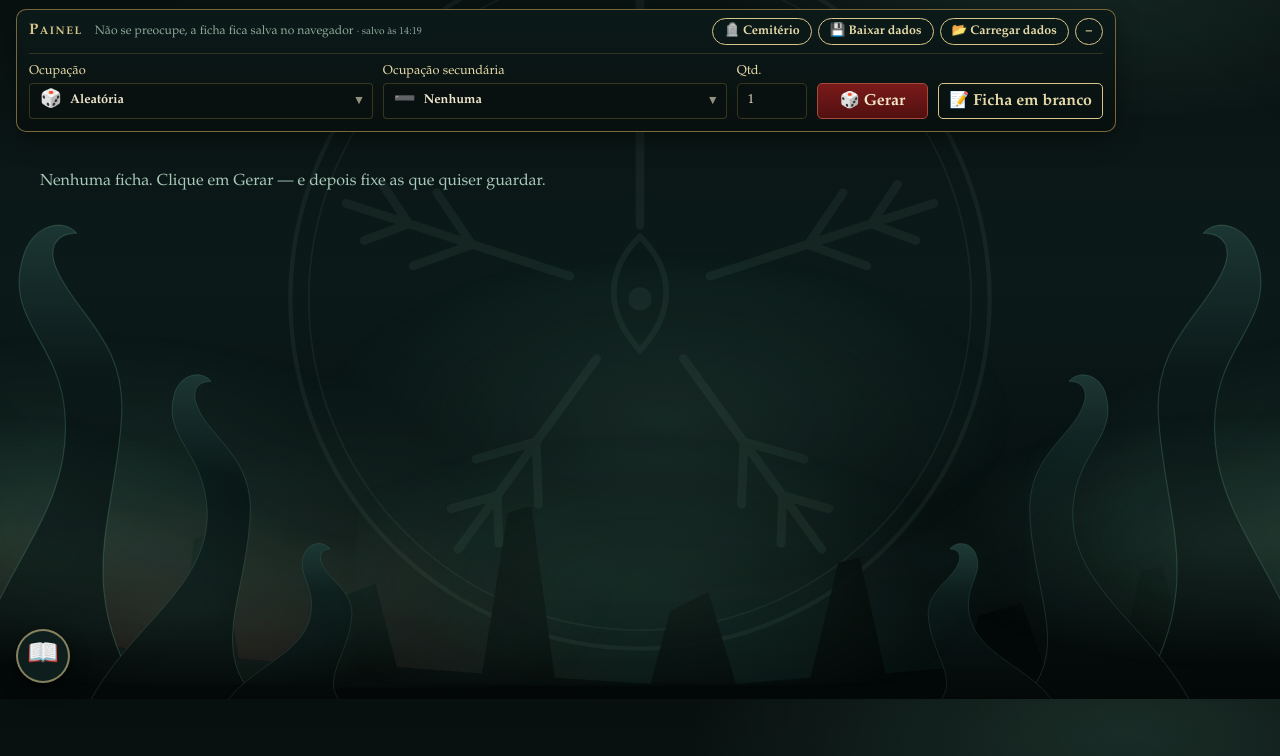
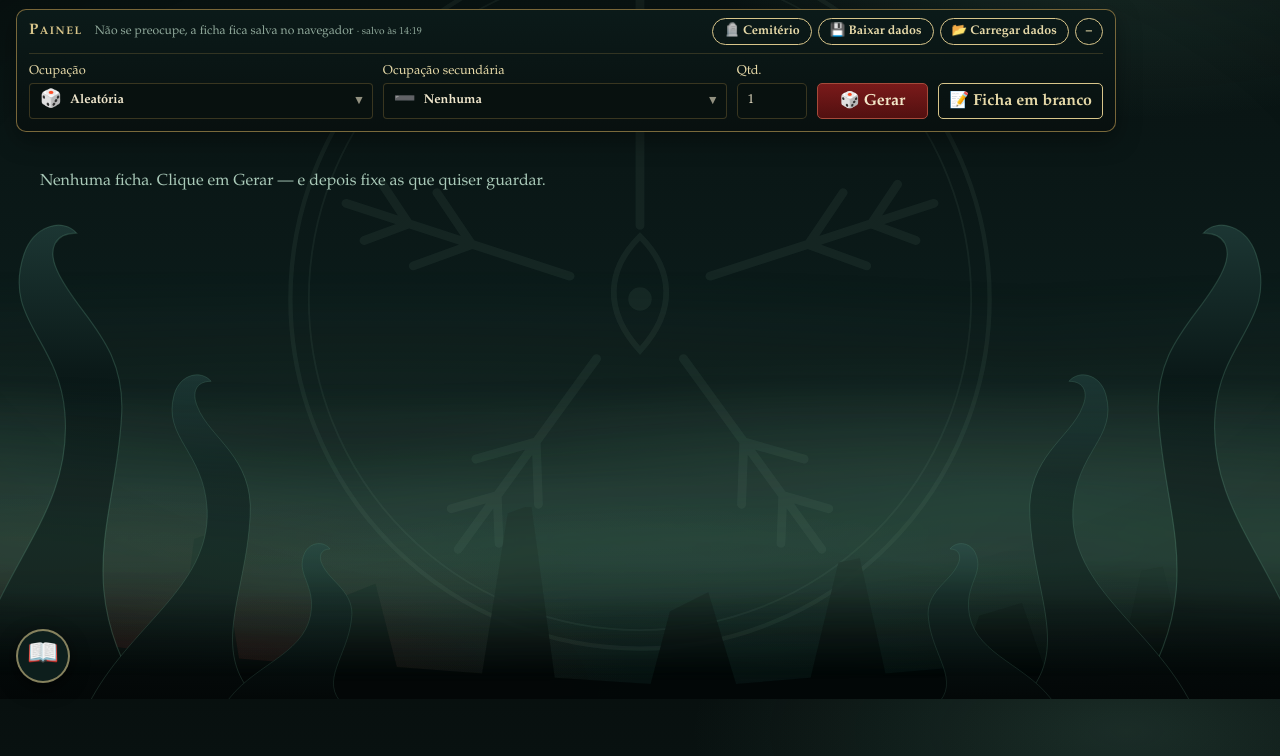
Before and after one commit to nautah01/Ficha-do-investigador, a plain HTML site: page index.html in a window 1280 px wide. Shown: the part 101-857 px from the top of the page. Drawn offline with Linux system fonts and the light colour scheme.

Commit message:
Add files via upload

```diff
--- a/index.html
+++ b/index.html
@@ -140,11 +140,11 @@ body.mobile #desk button.addb,body.mobile #desk button.ftg{min-height:40px;font-
 .atmo .tent{position:absolute;bottom:-6px;height:78vh;width:auto}
 .atmo .tent.tl{left:-1.5vw}
 .atmo .tent.tr{right:-1.5vw;transform:scaleX(-1)}
-.atmo .fog{position:absolute;left:0;bottom:0;width:200%;height:46vh;background-repeat:repeat-x;background-size:50% 100%;will-change:transform,opacity;filter:blur(2px)}
+.atmo .fog{position:absolute;left:0;bottom:0;width:200%;height:46vh;background-repeat:repeat-x;background-size:50% 100%;will-change:transform,opacity;filter:blur(9px);-webkit-mask-image:linear-gradient(to bottom,transparent 0%,#000 20%,#000 72%,transparent 100%);mask-image:linear-gradient(to bottom,transparent 0%,#000 20%,#000 72%,transparent 100%)}
 .atmo .fog.f1{height:58vh;animation:drift 25s linear infinite,fogBreath 9s ease-in-out infinite alternate;
- background-image:radial-gradient(ellipse 30% 44% at 27% 66%,rgba(var(--glow),.20),transparent 100%),radial-gradient(ellipse 28% 38% at 72% 42%,rgba(var(--glow),.15),transparent 100%),radial-gradient(ellipse 20% 34% at 49% 78%,rgba(var(--glow),.10),transparent 100%)}
+ background-image:linear-gradient(180deg,transparent 0%,rgba(var(--glow),.025) 35%,rgba(var(--glow),.07) 68%,rgba(var(--glow),.025) 100%),radial-gradient(ellipse 115% 55% at 50% 62%,rgba(var(--glow),.14) 0%,rgba(var(--glow),.065) 48%,transparent 100%),radial-gradient(ellipse 42% 34% at 0% 58%,rgba(var(--glow),.075),transparent 100%),radial-gradient(ellipse 42% 34% at 100% 58%,rgba(var(--glow),.075),transparent 100%),radial-gradient(ellipse 58% 32% at 50% 84%,rgba(var(--glow),.075),transparent 100%)}
 .atmo .fog.f2{height:42vh;animation:drift 18s linear infinite reverse,fogBreath 12s ease-in-out infinite alternate-reverse;
- background-image:radial-gradient(ellipse 28% 46% at 22% 70%,rgba(var(--glow),.17),transparent 100%),radial-gradient(ellipse 26% 40% at 69% 57%,rgba(var(--glow),.15),transparent 100%),radial-gradient(ellipse 18% 32% at 88% 78%,rgba(var(--glow),.10),transparent 100%)}
+ background-image:linear-gradient(180deg,transparent 0%,rgba(var(--glow),.02) 32%,rgba(var(--glow),.06) 70%,rgba(var(--glow),.02) 100%),radial-gradient(ellipse 120% 58% at 50% 60%,rgba(var(--glow),.12) 0%,rgba(var(--glow),.055) 52%,transparent 100%),radial-gradient(ellipse 38% 38% at 0% 66%,rgba(var(--glow),.07),transparent 100%),radial-gradient(ellipse 38% 38% at 100% 66%,rgba(var(--glow),.07),transparent 100%),radial-gradient(ellipse 54% 35% at 50% 42%,rgba(var(--glow),.065),transparent 100%)}
 @keyframes drift{0%{transform:translate3d(0,0,0)}25%{transform:translate3d(-12.5%,-12px,0)}50%{transform:translate3d(-25%,-22px,0)}75%{transform:translate3d(-37.5%,-12px,0)}100%{transform:translate3d(-50%,0,0)}}
 @keyframes fogBreath{from{opacity:.68}to{opacity:1}}
 /* título: uma única falha de lamparina ao carregar */
```
